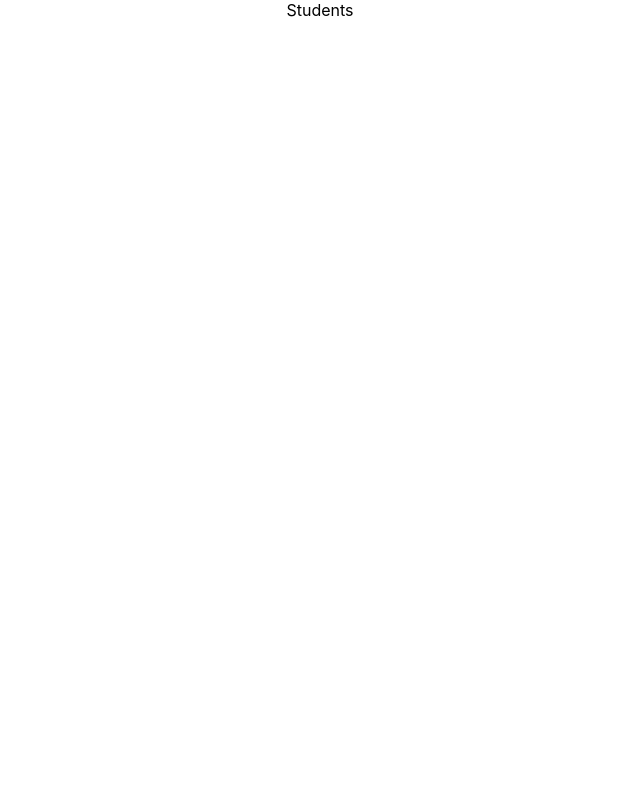
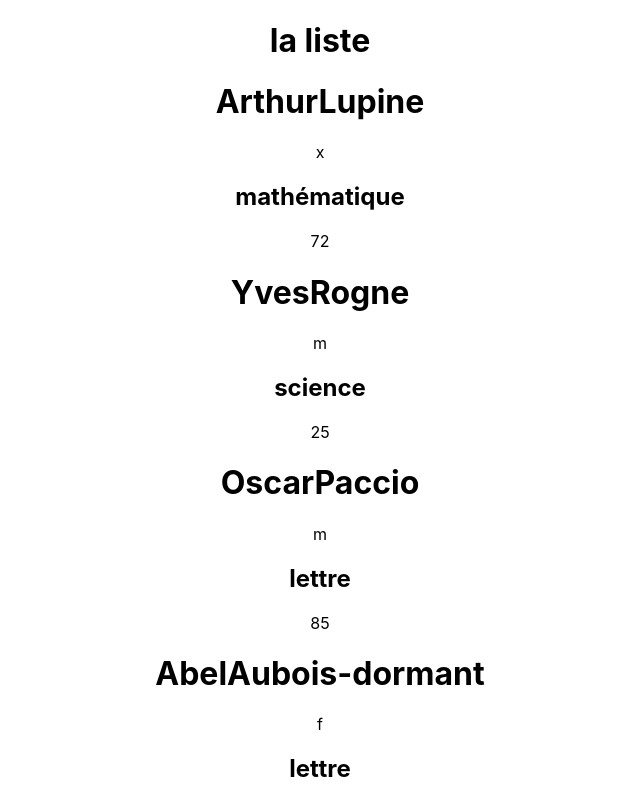
Before and after one commit to stefan-her/reactJs_exercice, a React (Create React App) app: page / in a window 1280 px wide. Shown: the top 800 px of the page, without its empty margins (320-960 px from the left). Built offline with nearby package versions, Linux system fonts and the light colour scheme.

Commit message:
liste ok -> problème destructuring

```diff
--- a/src/App.js
+++ b/src/App.js
@@ -1,9 +1,11 @@
 import './App.css';
+import {nanoid} from 'nanoid';
 import './components/students';
 import Students from './components/students';
 
 const listStudents = [
   {
+    "id":nanoid(),
     "firstname":"arthur",
     "lastname":"lupine",
     "option":"mathématique",
@@ -11,6 +13,7 @@ const listStudents = [
     "result":72
   },
   {
+    "id":nanoid(),
     "firstname":"yves",
     "lastname":"rogne",
     "option":"science",
@@ -18,6 +21,7 @@ const listStudents = [
     "result":25
   },
   {
+    "id":nanoid(),
     "firstname":"oscar",
     "lastname":"paccio",
     "option":"lettre",
@@ -25,6 +29,7 @@ const listStudents = [
     "result":85
   },
   {
+    "id":nanoid(),
     "firstname":"abel",
     "lastname":"aubois-dormant",
     "option":"lettre",
@@ -32,6 +37,7 @@ const listStudents = [
     "result":72
   },
   {
+    "id":nanoid(),
     "firstname":"sandra",
     "lastname":"nicouette",
     "option":"science",
--- /dev/null
+++ b/src/components/student.jsx
@@ -0,0 +1,19 @@
+import PropTypes from 'prop-types';
+
+const Student = (props) => {
+    const {firstname, lastname, option, sexe, result} = props.data;
+
+    return(
+        <div>
+            <h1>
+                {firstname.charAt(0).toUpperCase() + firstname.substring(1).toLowerCase()}
+                {lastname.charAt(0).toUpperCase() + lastname.substring(1).toLowerCase()}
+            </h1>
+            <p>{sexe}</p>
+            <h2>{option}</h2>
+            <p>{result}</p>
+        </div>
+    );
+}
+
+export default Student
--- a/src/components/students.jsx
+++ b/src/components/students.jsx
@@ -1,10 +1,17 @@
 import PropTypes from 'prop-types';
-import {nanoid} from 'nanoid';
+import Student from './student';
 
 const Students = (props) => {
+    const lis = props.liste.map((s) =>
+        <Student key={s.id} data={s}/>
+    );
+
 
     return(
-        <div>Students</div>
+        <>
+            <h1>la liste</h1>
+            {lis}
+        </>
     );
 }
 
```
